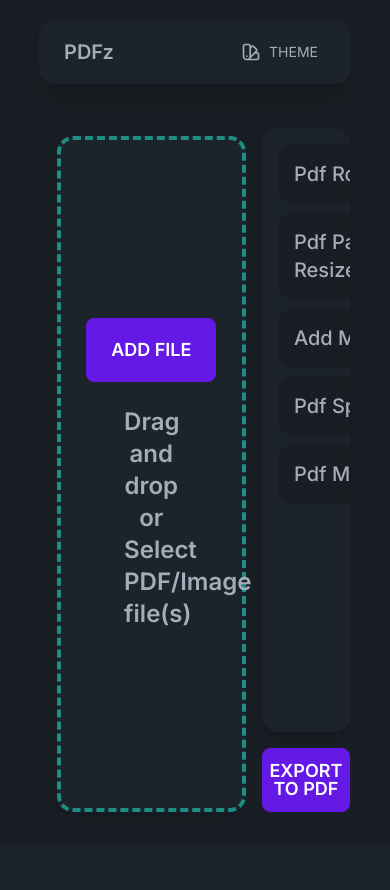
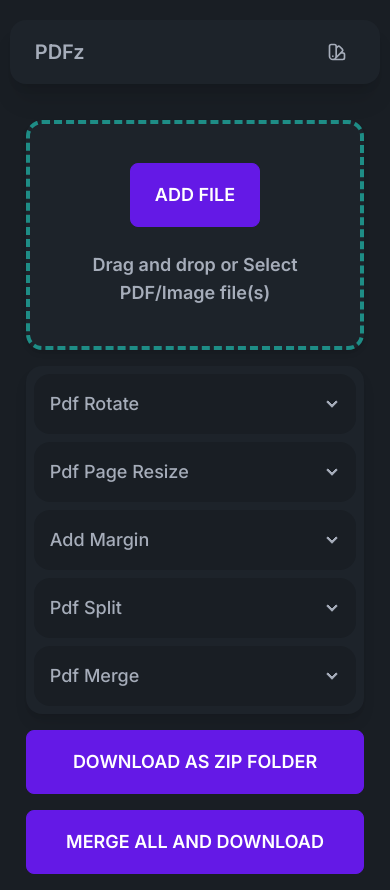
Before and after one commit to ArjunVarshney/PDFz, a Next.js app: page /pdf in a window 390 px wide. Before the commit the page ends 844 px from the top, so only its background shows below. Built offline with nearby package versions, Linux system fonts and the light colour scheme.

Commit message:
made it responsive

```diff
--- a/app/layout.tsx
+++ b/app/layout.tsx
@@ -7,6 +7,7 @@ const inter = Inter({ subsets: ["latin"] });
 export const metadata = {
   title: "PDFz",
   description: "Edit your pdfs with ease",
+  viewport: "width=device-width, initial-scale=1.0",
 };
 
 export default function RootLayout({
--- a/app/page.tsx
+++ b/app/page.tsx
@@ -18,8 +18,22 @@ export default function Home() {
             </Link>
           </div>
         </div>
-        <div>
+        <div className="hidden xl:block ">
           <Keyboard className="shadow-lg" />
+        </div>
+        <div className="flex-col gap-2 hidden sm:flex xl:hidden">
+          <kbd className="kbd kbd-lg bg-primary text-primary-content p-7 px-10">
+            P
+          </kbd>
+          <kbd className="kbd kbd-lg bg-primary text-primary-content p-7 px-10">
+            D
+          </kbd>
+          <kbd className="kbd kbd-lg bg-primary text-primary-content p-7 px-10">
+            F
+          </kbd>
+          <kbd className="kbd kbd-lg bg-primary text-primary-content p-7 px-10">
+            Z
+          </kbd>
         </div>
       </Layout>
     </main>
--- a/app/pdf/page.tsx
+++ b/app/pdf/page.tsx
@@ -4,13 +4,43 @@ import Layout from "@/components/Layout";
 import PdfPreview from "@/components/PdfPreview";
 import React, { useState } from "react";
 import Operations from "@/components/Operations";
+import { PdfMerger } from "pdf-ops";
+import JSZip from "jszip";
 
 const Tools = () => {
   const [pdfs, setPdfs] = useState<(File | Blob)[]>([]);
   const [preview, setPreview] = useState<File | Blob>(new Blob());
 
-  const changePdfs = (arr: React.SetStateAction<(File | Blob)[]>) => {
-    setPdfs(arr);
+  const mergeAndDownload = async () => {
+    const merger = new PdfMerger();
+    await merger.merge(pdfs);
+    const pdfBuffer = await merger.getPdfBuffer();
+    const fileName = "pdf";
+
+    const blob = new Blob([pdfBuffer], { type: "application/pdf" });
+    const url = URL.createObjectURL(blob);
+
+    const link = document.createElement("a");
+    link.href = url;
+    link.download = fileName;
+    link.click();
+
+    URL.revokeObjectURL(url);
+  };
+
+  const zipDownload = async () => {
+    const zip = new JSZip();
+
+    pdfs.forEach((pdf, index) => {
+      const pdfName = `pdf${index + 1}.pdf`;
+      zip.file(pdfName, pdf);
+    });
+
+    const content = await zip.generateAsync({ type: "blob" });
+    const link = document.createElement("a");
+    link.href = URL.createObjectURL(content);
+    link.download = "pdfz";
+    link.click();
   };
 
   const removePdf = (index: number) => {
@@ -53,7 +83,7 @@ const Tools = () => {
 
   return (
     <main>
-      <Layout className="mt-24 flex gap-4">
+      <Layout className="mt-24 flex flex-col md:flex-row gap-4">
         <dialog
           id="pdf_modal"
           className="rounded-box bg-base-100 w-[85%] h-[90%] z-50 drop-shadow-lg overflow-y-hidden text-right border border-accent/20 border-solid"
@@ -78,15 +108,10 @@ const Tools = () => {
             className="rounded-box h-[93%] w-full"
           ></iframe>
         </dialog>
-        <div
-          className="w-[70%] flex flex-col items-center justify-center gap-2"
-          style={{
-            height: "calc(100vh - 10rem)",
-          }}
-        >
+        <div className="w-full md:w-[60%] lg:w-[70%] md:h-[calc(100vh-10rem)] flex flex-col items-center justify-center gap-2">
           <div
             id="pdf-previewer"
-            className={`flex flex-wrap gap-4 px-4 ${
+            className={`flex w-full max-w-[calc(100vw-3rem)] md:flex-wrap gap-4 px-4 overflow-x-auto ${
               pdfs.length ? "min-h-[210px]" : ""
             } overflow-y-auto rounded-box`}
           >
@@ -113,18 +138,24 @@ const Tools = () => {
           )}
           <DragAndDropPDF setPdfs={setPdfs} pdfs={pdfs} />
         </div>
-        <div
-          className="w-[30%] flex flex-col gap-4"
-          style={{
-            height: "calc(100vh - 10rem)",
-          }}
-        >
+        <div className="h-fit md:h-[calc(100vh-10rem)] w-full md:w-[40%] lg:w-[30%] flex flex-col gap-4">
           <div className=" w-full h-full rounded-box bg-base-100 shadow-lg grid place-items-center overflow-y-auto">
-            <Operations pdfs={pdfs} setPdfs={changePdfs} />
+            <Operations pdfs={pdfs} setPdfs={setPdfs} />
           </div>
           <div>
-            <button className="btn btn-lg btn-primary w-full">
-              Export To Pdf
+            <button
+              className="btn btn-lg btn-primary w-full"
+              onClick={zipDownload}
+            >
+              Download as ZIP folder
+            </button>
+          </div>
+          <div>
+            <button
+              className="btn btn-lg btn-primary w-full"
+              onClick={mergeAndDownload}
+            >
+              Merge All and Download
             </button>
           </div>
         </div>
--- a/components/DragAndDropPDF.tsx
+++ b/components/DragAndDropPDF.tsx
@@ -57,7 +57,7 @@ const DragAndDropPDF = ({ setPdfs, pdfs, className = "" }: pdfType) => {
 
   return (
     <div
-      className={`${className} min-h-[230px] h-[100%] w-full flex items-center justify-center border-[4px] border-dashed border-accent/75 shadow-md rounded-box bg-base-100`}
+      className={`${className} min-h-[230px] h-full w-full flex items-center justify-center border-[4px] border-dashed border-accent/75 shadow-md rounded-box bg-base-100`}
       onDragEnter={handleDragEnter}
       onDragOver={handleDragEnter}
       onDragLeave={handleDragLeave}
@@ -77,7 +77,7 @@ const DragAndDropPDF = ({ setPdfs, pdfs, className = "" }: pdfType) => {
           <label htmlFor="fileInput" className="btn btn-lg btn-primary">
             Add File
           </label>
-          <p className="text-2xl font-semibold max-w-[30%] text-center">
+          <p className="text-lg sm:text-2xl font-semibold max-w-[90%] sm:max-w-[70%] xl:max-w-[30%] text-center">
             Drag and drop or Select PDF/Image file(s)
           </p>
         </div>
--- a/components/Keyboard.tsx
+++ b/components/Keyboard.tsx
@@ -118,7 +118,7 @@ const Keyboard = ({ className = "", keyClasses = "" }) => {
           <kbd
             className={
               `${keyClasses} ` +
-              "kbd kbd-lg transition-all shadow-md p bg-primary"
+              "kbd kbd-lg transition-all shadow-md p bg-primary text-primary-content"
             }
           >
             p
@@ -142,7 +142,7 @@ const Keyboard = ({ className = "", keyClasses = "" }) => {
           <kbd
             className={
               `${keyClasses} ` +
-              "kbd kbd-lg transition-all shadow-md d bg-primary"
+              "kbd kbd-lg transition-all shadow-md d bg-primary text-primary-content"
             }
           >
             d
@@ -150,7 +150,7 @@ const Keyboard = ({ className = "", keyClasses = "" }) => {
           <kbd
             className={
               `${keyClasses} ` +
-              "kbd kbd-lg transition-all shadow-md f bg-primary"
+              "kbd kbd-lg transition-all shadow-md f bg-primary text-primary-content"
             }
           >
             f
@@ -195,7 +195,7 @@ const Keyboard = ({ className = "", keyClasses = "" }) => {
           <kbd
             className={
               `${keyClasses} ` +
-              "kbd kbd-lg transition-all shadow-md z bg-primary"
+              "kbd kbd-lg transition-all shadow-md z bg-primary text-primary-content"
             }
           >
             z
--- a/components/Layout.tsx
+++ b/components/Layout.tsx
@@ -11,7 +11,7 @@ const Layout = ({ children, className = "" }: layoutProps) => {
       <div
         className={
           `${className} ` +
-          "hero-content max-w-none text-left w-[80%] justify-around"
+          "hero-content max-w-none text-left w-[95%] sm:w-[85%] md:w-full lg:w-[95%] xl:w-[80%] justify-around"
         }
       >
         {children}
--- a/components/Operations.tsx
+++ b/components/Operations.tsx
@@ -9,7 +9,7 @@ type OperationsType = {
 
 const Operations = ({ pdfs, setPdfs }: OperationsType) => {
   return (
-    <div className="flex flex-col h-full w-full p-4 gap-2">
+    <div className="flex flex-col h-full w-full p-2 sm:p-4 gap-2">
       {operations.map((operation, index) => {
         return (
           <div
@@ -17,7 +17,7 @@ const Operations = ({ pdfs, setPdfs }: OperationsType) => {
             key={index}
           >
             <input type="checkbox" />
-            <div className="collapse-title text-xl font-medium">
+            <div className="collapse-title text-lg lg:text-xl font-medium">
               {operation.name}
             </div>
             <div className="collapse-content">
@@ -26,7 +26,7 @@ const Operations = ({ pdfs, setPdfs }: OperationsType) => {
                   if (!func.inputRequired) {
                     return (
                       <button
-                        className="btn btn-secondary capitalize justify-start"
+                        className="btn btn-secondary text-xs lg:text-[0.875rem] capitalize justify-start"
                         key={index}
                         onClick={() => func.function(pdfs, setPdfs)}
                       >
--- a/components/PdfPreview.tsx
+++ b/components/PdfPreview.tsx
@@ -23,8 +23,9 @@ const PdfPreview = ({
   return (
     <div className="border border-solid border-neutral/25 min-w-[150px] max-w-[200px] rounded-box bg-base-100 shadow-lg p-[2px] pb-1 shrink flex flex-col items-center justify-center transition-all relative group">
       <iframe
+        frameBorder={0}
         id={"pdfnumber" + order}
-        className="rounded-box rounded-b-none border border-solid border-neutral/30"
+        className="rounded-box rounded-b-none border border-solid border-neutral/30 max-w-full max-h-full"
         src={URL.createObjectURL(pdf) + "#toolbar=0"}
         width={"100%"}
         height={"100%"}
--- a/components/SubMenu.tsx
+++ b/components/SubMenu.tsx
@@ -70,7 +70,7 @@ const SubMenu = ({
     <div>
       <div className="collapse collapse-arrow bg-secondary rounded-btn text-primary-content">
         <input type="checkbox" />
-        <div className="collapse-title text-md capitalize text-sm text-secondary-content font-semibold flex items-center gap-3 w-full">
+        <div className="collapse-title text-xs lg:text-[0.875rem] capitalize text-secondary-content font-semibold flex items-center gap-3 w-full">
           <svg
             viewBox="0 0 1024 1024"
             className="h-6 w-6 fill-secondary-content"
--- a/components/root/Navbar.tsx
+++ b/components/root/Navbar.tsx
@@ -5,7 +5,7 @@ import ThemeDropDown from "./ThemeDropDown";
 const Navbar = () => {
   return (
     <div className="w-full flex items-center justify-center pt-5 bg-transparent absolute top-0 left-0">
-      <div className="navbar bg-base-100 w-[80%] rounded-box shadow-xl z-10">
+      <div className="navbar bg-base-100 w-[95%] sm:w-[85%] md:w-[95%] xl:w-[80%] rounded-box shadow-xl z-10">
         <div className="flex-1">
           <Link href="/" className="btn btn-ghost normal-case text-xl">
             PDFz
@@ -30,7 +30,9 @@ const Navbar = () => {
                     d="M7 21a4 4 0 01-4-4V5a2 2 0 012-2h4a2 2 0 012 2v12a4 4 0 01-4 4zm0 0h12a2 2 0 002-2v-4a2 2 0 00-2-2h-2.343M11 7.343l1.657-1.657a2 2 0 012.828 0l2.829 2.829a2 2 0 010 2.828l-8.486 8.485M7 17h.01"
                   ></path>
                 </svg>
-                <span className="font-normal">Theme</span>
+                <span className="hidden sm:inline-block font-normal">
+                  Theme
+                </span>
                 <svg
                   width="12px"
                   height="12px"
--- a/package.json
+++ b/package.json
@@ -15,6 +15,7 @@
     "autoprefixer": "10.4.14",
     "eslint": "8.42.0",
     "eslint-config-next": "13.4.4",
+    "jszip": "^3.10.1",
     "next": "13.4.4",
     "pdf-ops": "^1.6.5",
     "postcss": "8.4.24",
```
Also changed, not shown: 1 other file (tests, documents, lock files or other folders).
